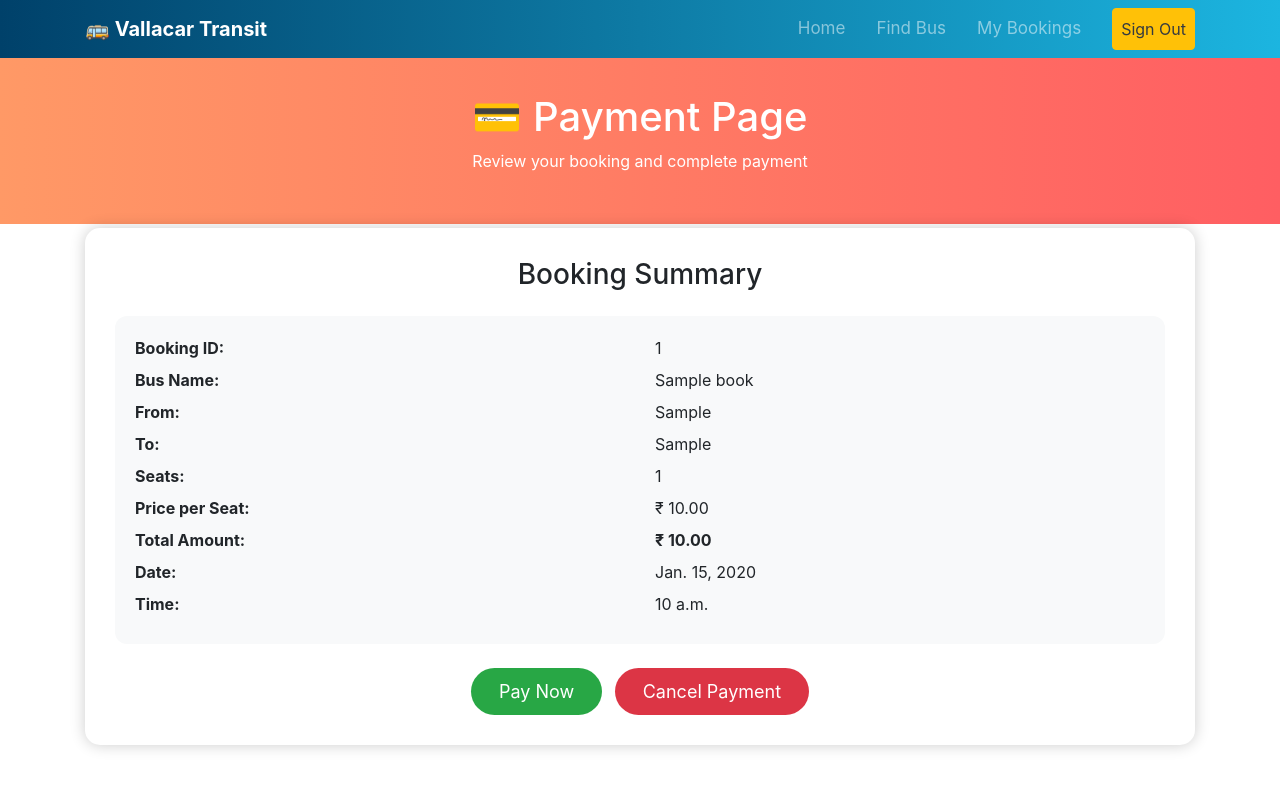
After one commit to thdesc1725/bus-revision-system, a Django app: page /payment/1/ in a window 1280 px wide. The commit adds this page. Run offline with Django 3.2, Linux system fonts and the light colour scheme; a user stored in the database is signed in; tables that the repository leaves empty hold one stand-in row (values such as "Sample post"); some libraries are stand-ins or nearby versions.

Commit message:
add code

```diff
--- /dev/null
+++ b/myapp/templates/myapp/payment.html
@@ -0,0 +1,128 @@
+{% extends 'myapp/base.html' %}
+{% block content %}
+
+<style>
+.payment-hero {
+    background: linear-gradient(to right, #ff9966, #ff5e62);
+    padding: 35px;
+    color: white;
+    text-align: center;
+    animation: fadeIn 1.2s;
+}
+
+.payment-card {
+    margin-top: -20px;
+    padding: 30px;
+    border-radius: 15px;
+    background: #fff;
+    box-shadow: 0 0 15px rgba(0,0,0,0.2);
+    animation: slideUp 1.2s;
+}
+
+.pay-btn {
+    background: #28a745;
+    color: white;
+    padding: 10px 28px;
+    border-radius: 25px;
+    font-size: 18px;
+    border: none;
+}
+
+.pay-btn:hover {
+    background: #218838;
+    color: white;
+}
+
+.cancel-btn {
+    background: #dc3545;
+    color: white;
+    padding: 10px 28px;
+    border-radius: 25px;
+    font-size: 18px;
+    border: none;
+    text-decoration: none;
+}
+
+.cancel-btn:hover {
+    background: #c82333;
+    color: white;
+    text-decoration: none;
+}
+
+.summary-box {
+    background: #f8f9fa;
+    border-radius: 12px;
+    padding: 20px;
+}
+
+@keyframes fadeIn {
+    from {opacity:0;}
+    to {opacity:1;}
+}
+
+@keyframes slideUp {
+    from {transform: translateY(40px); opacity:0;}
+    to {transform: translateY(0); opacity:1;}
+}
+</style>
+
+<div class="payment-hero">
+    <h1>💳 Payment Page</h1>
+    <p>Review your booking and complete payment</p>
+</div>
+
+<div class="container mt-4">
+    <div class="payment-card">
+        <h3 class="text-center mb-4">Booking Summary</h3>
+
+        <div class="summary-box">
+            <div class="row mb-2">
+                <div class="col-md-6"><b>Booking ID:</b></div>
+                <div class="col-md-6">{{ book.id }}</div>
+            </div>
+            <div class="row mb-2">
+                <div class="col-md-6"><b>Bus Name:</b></div>
+                <div class="col-md-6">{{ book.bus_name }}</div>
+            </div>
+            <div class="row mb-2">
+                <div class="col-md-6"><b>From:</b></div>
+                <div class="col-md-6">{{ book.source }}</div>
+            </div>
+            <div class="row mb-2">
+                <div class="col-md-6"><b>To:</b></div>
+                <div class="col-md-6">{{ book.dest }}</div>
+            </div>
+            <div class="row mb-2">
+                <div class="col-md-6"><b>Seats:</b></div>
+                <div class="col-md-6">{{ book.nos }}</div>
+            </div>
+            <div class="row mb-2">
+                <div class="col-md-6"><b>Price per Seat:</b></div>
+                <div class="col-md-6">₹ {{ book.price }}</div>
+            </div>
+            <div class="row mb-2">
+                <div class="col-md-6"><b>Total Amount:</b></div>
+                <div class="col-md-6"><b>₹ {{ book.total_price }}</b></div>
+            </div>
+            <div class="row mb-2">
+                <div class="col-md-6"><b>Date:</b></div>
+                <div class="col-md-6">{{ book.date }}</div>
+            </div>
+            <div class="row mb-2">
+                <div class="col-md-6"><b>Time:</b></div>
+                <div class="col-md-6">{{ book.time }}</div>
+            </div>
+        </div>
+
+        <div class="text-center mt-4">
+            <a href="{% url 'payment_success' book.id %}" class="btn pay-btn mr-2">
+                Pay Now
+            </a>
+            <a href="{% url 'payment_failed' book.id %}" class="btn cancel-btn">
+                Cancel Payment
+            </a>
+        </div>
+    </div>
+</div>
+
+{% endblock %}
--- a/myapp/urls.py
+++ b/myapp/urls.py
@@ -12,4 +12,8 @@ urlpatterns = [
     path('success', views.success, name="success"),
     path('signout', views.signout, name="signout"),
 
+    # payment urls
+    path('payment/<int:booking_id>/', views.payment_page, name='payment'),
+    path('payment-success/<int:booking_id>/', views.payment_success, name='payment_success'),
+    path('payment-failed/<int:booking_id>/', views.payment_failed, name='payment_failed'),
 ]
--- a/myapp/views.py
+++ b/myapp/views.py
@@ -1,15 +1,11 @@
-from django.shortcuts import render
-from decimal import Decimal
-
-# Create your views here.
-from django.shortcuts import render, redirect
-from django.http import HttpResponse, HttpResponseRedirect
-from .models import User, Bus, Book
+from django.shortcuts import render, redirect, get_object_or_404
+from django.http import HttpResponse
+from .models import Bus, Book
 from django.contrib.auth import authenticate, login, logout
 from django.contrib.auth.models import User
-from .forms import UserLoginForm, UserRegisterForm
 from django.contrib.auth.decorators import login_required
 from decimal import Decimal
+from datetime import datetime
 
 
 def home(request):
@@ -17,9 +13,6 @@ def home(request):
         return render(request, "myapp/home.html")
     else:
         return render(request, "myapp/signin.html")
-
-
-from datetime import datetime
 
 
 @login_required(login_url="signin")
@@ -30,7 +23,6 @@ def findbus(request):
         dest_r = request.POST.get("destination")
         date_r = request.POST.get("date")
 
-        # ✅ validate date
         try:
             date_r = datetime.strptime(date_r, "%Y-%m-%d").date()
         except:
@@ -44,94 +36,176 @@ def findbus(request):
         else:
             context["error"] = "Sorry no buses available"
             return render(request, "myapp/findbus.html", context)
-    else:
-        return render(request, "myapp/findbus.html")
+
+    return render(request, "myapp/findbus.html")
 
 
 @login_required(login_url="signin")
 def bookings(request):
+    """
+    Step 1:
+    Create booking with PENDING status
+    and redirect user to payment page.
+    """
     context = {}
     if request.method == "POST":
-        id_r = request.POST.get("bus_id")
-        seats_r = int(request.POST.get("no_seats"))
-        bus = Bus.objects.get(id=id_r)
-        if bus:
-            if bus.rem > int(seats_r):
-                name_r = bus.bus_name
-                cost = int(seats_r) * bus.price
-                source_r = bus.source
-                dest_r = bus.dest
-                nos_r = Decimal(bus.nos)
-                price_r = bus.price
-                date_r = bus.date
-                time_r = bus.time
-                username_r = request.user.username
-                email_r = request.user.email
-                userid_r = request.user.id
-                rem_r = bus.rem - seats_r
-                Bus.objects.filter(id=id_r).update(rem=rem_r)
-                book = Book.objects.create(
-                    name=username_r,
-                    email=email_r,
-                    userid=userid_r,
-                    bus_name=name_r,
-                    source=source_r,
-                    busid=id_r,
-                    dest=dest_r,
-                    price=price_r,
-                    nos=seats_r,
-                    date=date_r,
-                    time=time_r,
-                    status="BOOKED",
-                )
-                print("------------book id-----------", book.id)
-                # book.save()
-                return render(request, "myapp/bookings.html", locals())
-            else:
-                context["error"] = "Sorry select fewer number of seats"
-                return render(request, "myapp/findbus.html", context)
+        try:
+            bus_id = int(request.POST.get("bus_id"))
+            seats_r = int(request.POST.get("no_seats"))
+        except (TypeError, ValueError):
+            context["error"] = "Invalid bus ID or seat count"
+            return render(request, "myapp/findbus.html", context)
 
-    else:
-        return render(request, "myapp/findbus.html")
+        if seats_r <= 0:
+            context["error"] = "Number of seats must be greater than 0"
+            return render(request, "myapp/findbus.html", context)
+
+        try:
+            bus = Bus.objects.get(id=bus_id)
+        except Bus.DoesNotExist:
+            context["error"] = "Bus not found"
+            return render(request, "myapp/findbus.html", context)
+
+        if int(bus.rem) < seats_r:
+            context["error"] = "Sorry, not enough seats available"
+            return render(request, "myapp/findbus.html", context)
+
+        total_cost = Decimal(seats_r) * bus.price
+
+        # create booking as pending (do not reduce seats yet)
+        book = Book.objects.create(
+            name=request.user.username,
+            email=request.user.email,
+            userid=request.user.id,
+            bus_name=bus.bus_name,
+            source=bus.source,
+            busid=bus.id,
+            dest=bus.dest,
+            price=bus.price,
+            total_price=total_cost,
+            nos=seats_r,
+            date=bus.date,
+            time=bus.time,
+            status="PENDING",
+            payment_status="PENDING",
+        )
+
+        return redirect("payment", booking_id=book.id)
+
+    return render(request, "myapp/findbus.html")
+
+
+@login_required(login_url="signin")
+def payment_page(request, booking_id):
+    """
+    Step 2:
+    Show payment page for pending booking.
+    """
+    book = get_object_or_404(Book, id=booking_id, userid=request.user.id)
+
+    if book.status == "CONFIRMED":
+        return render(request, "myapp/bookings.html", {"book": book, "cost": book.total_price})
+
+    return render(request, "myapp/payment.html", {"book": book})
+
+
+@login_required(login_url="signin")
+def payment_success(request, booking_id):
+    """
+    Step 3:
+    Demo payment success.
+    On success:
+    - check seat availability again
+    - reduce seats
+    - mark booking confirmed
+    """
+    book = get_object_or_404(Book, id=booking_id, userid=request.user.id)
+
+    if book.status == "CONFIRMED":
+        return render(request, "myapp/bookings.html", {"book": book, "cost": book.total_price})
+
+    bus = get_object_or_404(Bus, id=book.busid)
+
+    # re-check seats before confirming
+    if int(bus.rem) < int(book.nos):
+        book.status = "CANCELLED"
+        book.payment_status = "FAILED"
+        book.save()
+        return render(request, "myapp/error.html", {
+            "error": "Payment failed because seats are no longer available."
+        })
+
+    # reduce seats now
+    bus.rem = int(bus.rem) - int(book.nos)
+    bus.save()
+
+    # confirm booking
+    book.status = "CONFIRMED"
+    book.payment_status = "PAID"
+    book.payment_id = f"PAY{book.id}{request.user.id}"
+    book.save()
+
+    return render(request, "myapp/bookings.html", {
+        "book": book,
+        "cost": book.total_price
+    })
+
+
+@login_required(login_url="signin")
+def payment_failed(request, booking_id):
+    """
+    Optional failure route.
+    """
+    book = get_object_or_404(Book, id=booking_id, userid=request.user.id)
+    book.payment_status = "FAILED"
+    book.status = "CANCELLED"
+    book.save()
+
+    return render(request, "myapp/error.html", {
+        "error": "Payment failed or cancelled."
+    })
 
 
 @login_required(login_url="signin")
 def cancellings(request):
     context = {}
     if request.method == "POST":
-        id_r = request.POST.get("bus_id")
+        booking_id = request.POST.get("bus_id")
 
-        # ✅ check empty id
-        if not id_r:
+        if not booking_id:
             context["error"] = "Invalid booking ID"
             return render(request, "myapp/error.html", context)
 
         try:
-            book = Book.objects.get(id=int(id_r))
-            bus = Bus.objects.get(id=book.busid)
+            book = Book.objects.get(id=int(booking_id), userid=request.user.id)
 
-            rem_r = bus.rem + book.nos
-            Bus.objects.filter(id=book.busid).update(rem=rem_r)
+            # only restore seats if booking was confirmed
+            if book.status == "CONFIRMED":
+                bus = Bus.objects.get(id=book.busid)
+                bus.rem = int(bus.rem) + int(book.nos)
+                bus.save()
 
-            Book.objects.filter(id=id_r).update(status="CANCELLED", nos=0)
+            book.status = "CANCELLED"
+            book.payment_status = "REFUNDED" if book.payment_status == "PAID" else book.payment_status
+            book.save()
 
-            return redirect(seebookings)
+            return redirect("seebookings")
 
         except Book.DoesNotExist:
             context["error"] = "Sorry, booking not found"
             return render(request, "myapp/error.html", context)
-    else:
-        return redirect("seebookings")
 
+    return redirect("seebookings")
 
 
 @login_required(login_url="signin")
-def seebookings(request, new={}):
+def seebookings(request):
     context = {}
     id_r = request.user.id
-    book_list = Book.objects.filter(userid=id_r)
-    if book_list:
-        return render(request, "myapp/booklist.html", locals())
+    book_list = Book.objects.filter(userid=id_r).order_by('-id')
+
+    if book_list.exists():
+        return render(request, "myapp/booklist.html", {"book_list": book_list})
     else:
         context["error"] = "Sorry no buses booked"
         return render(request, "myapp/findbus.html", context)
@@ -143,19 +217,25 @@ def signup(request):
         name_r = request.POST.get("name")
         email_r = request.POST.get("email")
         password_r = request.POST.get("password")
+
+        if User.objects.filter(username=name_r).exists():
+            context["error"] = "Username already exists"
+            return render(request, "myapp/signup.html", context)
+
         user = User.objects.create_user(
-            name_r,
-            email_r,
-            password_r,
+            username=name_r,
+            email=email_r,
+            password=password_r,
         )
+
         if user:
             login(request, user)
             return render(request, "myapp/thank.html")
         else:
             context["error"] = "Provide valid credentials"
             return render(request, "myapp/signup.html", context)
-    else:
-        return render(request, "myapp/signup.html", context)
+
+    return render(request, "myapp/signup.html", context)
 
 
 def signin(request):
@@ -164,29 +244,25 @@ def signin(request):
         name_r = request.POST.get("name")
         password_r = request.POST.get("password")
         user = authenticate(request, username=name_r, password=password_r)
+
         if user:
             login(request, user)
-            # username = request.session['username']
             context["user"] = name_r
             context["id"] = request.user.id
             return render(request, "myapp/success.html", context)
-            # return HttpResponseRedirect('success')
         else:
             context["error"] = "Provide valid credentials"
             return render(request, "myapp/signin.html", context)
-    else:
-        context["error"] = "You are not logged in"
-        return render(request, "myapp/signin.html", context)
+
+    context["error"] = "You are not logged in"
+    return render(request, "myapp/signin.html", context)
 
 
 def signout(request):
-    context = {}
     logout(request)
-    context["error"] = "You have been logged out"
-    return render(request, "myapp/signin.html", context)
+    return render(request, "myapp/signin.html", {"error": "You have been logged out"})
 
 
 def success(request):
-    context = {}
-    context["user"] = request.user
+    context = {"user": request.user}
     return render(request, "myapp/success.html", context)
```
Also changed, not shown: myapp/models.py (+23 -16 lines), myapp/templates/myapp/bookings.html (+10 -11 lines), myapp/templates/myapp/booklist.html (+32 -17 lines), myapp/templates/myapp/list.html (+3 -9 lines), myapp/migrations/0002_book_payment_id_book_payment_status_book_total_price_and_more.py (added).
